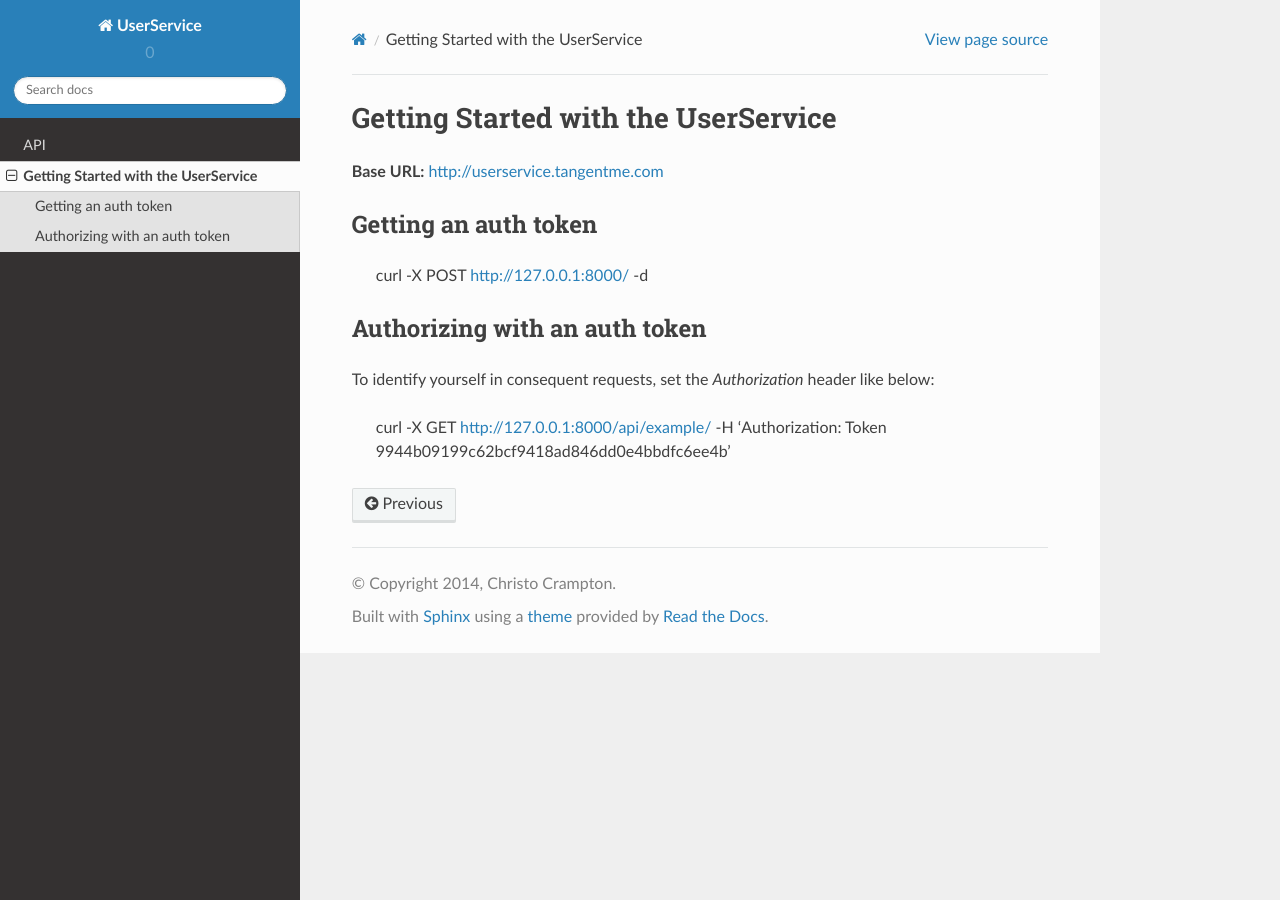
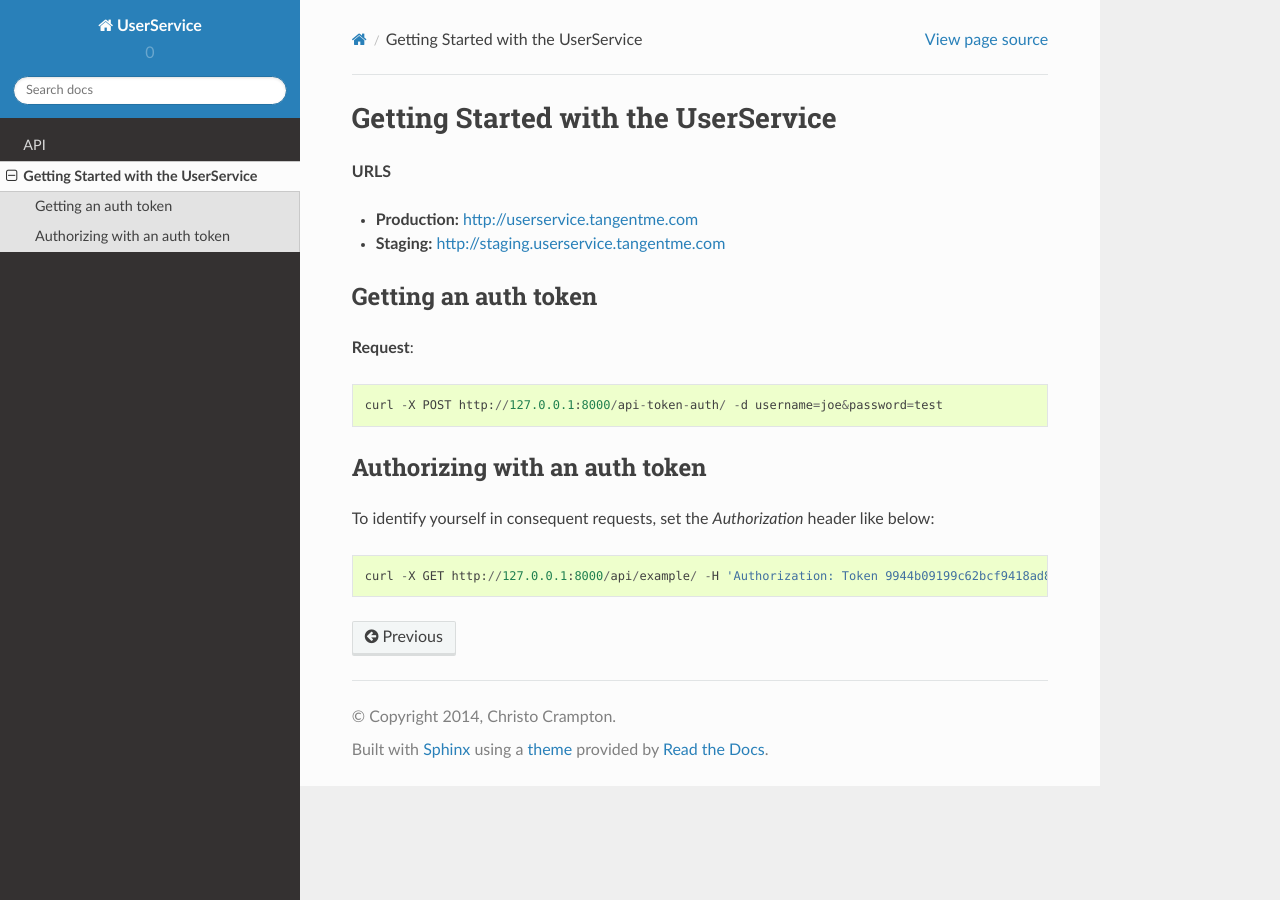
Before and after one commit to TangentMicroServices/UserService, a Sphinx documentation site: the page built from docs/source/quickstart.rst, in a window 1280 px wide. Built offline with Sphinx 7.4.7 and the Read the Docs theme 2.0.0, drawn with Linux system fonts in a browser that asks for light colours.

Commit message:
Add some requirements

```diff
--- a/docs/source/quickstart.rst
+++ b/docs/source/quickstart.rst
@@ -1,16 +1,20 @@
 Getting Started with the UserService
 =====================================
 
-**Base URL:** http://userservice.tangentme.com
+**URLS**
+
+* **Production:** http://userservice.tangentme.com
+* **Staging:** http://staging.userservice.tangentme.com
 
 Getting an auth token
 ----------------------
+**Request**::
 
-    curl -X POST http://127.0.0.1:8000/ -d
+    curl -X POST http://127.0.0.1:8000/api-token-auth/ -d username=joe&password=test
 
 Authorizing with an auth token
 -------------------------------
 
-To identify yourself in consequent requests, set the `Authorization` header like below:
+To identify yourself in consequent requests, set the `Authorization` header like below::
 
     curl -X GET http://127.0.0.1:8000/api/example/ -H 'Authorization: Token 9944b09199c62bcf9418ad846dd0e4bbdfc6ee4b'
--- a/requirements.txt
+++ b/requirements.txt
@@ -5,6 +5,9 @@ requests
 responses
 mock
 djangorestframework
+django-rest-swagger
 django-filter
 django-user-roles
 sphinx
+django-jenkins
+django-extensions
```
